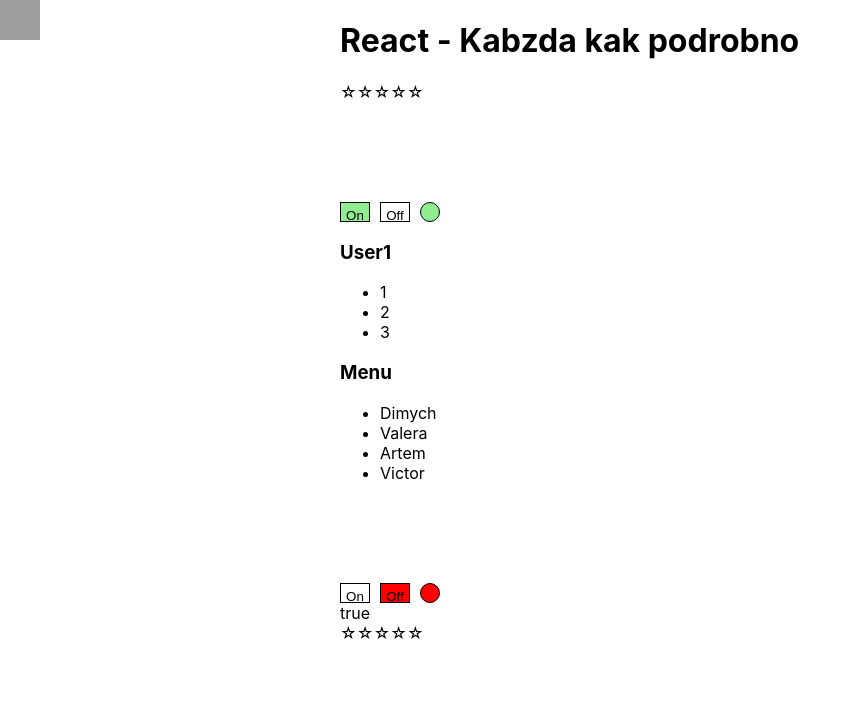
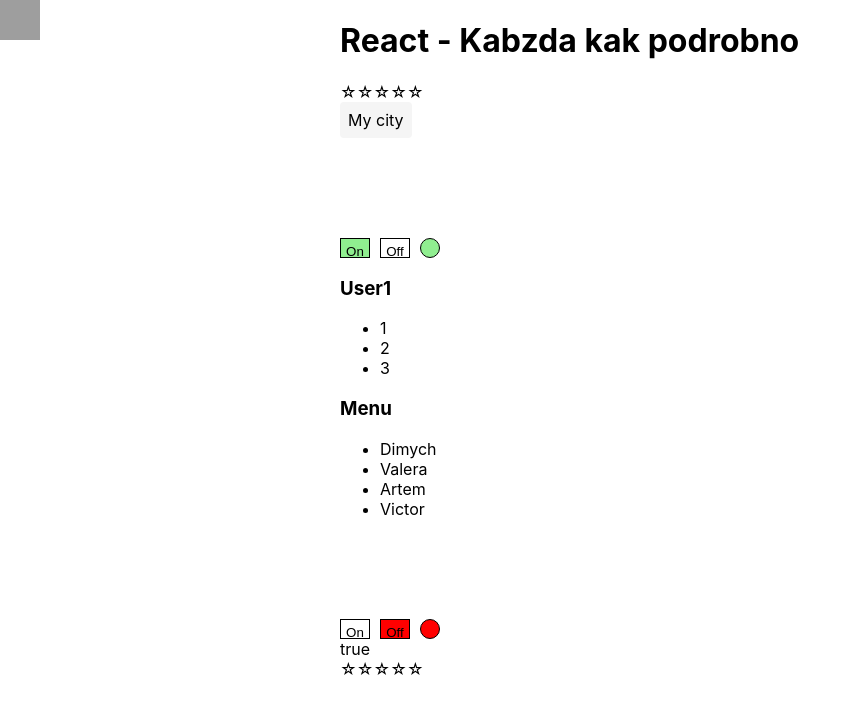
Before and after one commit to Halina2610/react_kabzda-kak-podrobno, a React (Create React App) app: page / in a window 1280 px wide. Shown: the top 714 px of the page, without its empty margins (0-861 px from the left). Built offline with nearby package versions, Linux system fonts and the light colour scheme; grey boxes are pictures that could not be loaded.

Commit message:
6 done + custom select

```diff
--- a/src/App.tsx
+++ b/src/App.tsx
@@ -8,6 +8,7 @@
 import CustomCursor from './components/cursor/CustomCursor';
 import {Rating, RatingValueType} from './components/rating/Rating';
 import {OnOff} from './components/onOff/OnOff';
+import {CustomSelect, Option} from "./components/customSelect/CustomSelect";
 
 function App() {
     const [ratingValue, setRatingValue] = useState<RatingValueType>(0);
@@ -27,11 +28,25 @@
         {title: 'Artem', value: 1},
         {title: 'Victor', value: 1},
     ]
+
+    const options: Option[] = [
+        { label: 'none', value: 'nothing' },
+        { label: 'Minsk', value: 'minsk' },
+        { label: 'Vitebsk', value: 'vitebsk' },
+        { label: 'Polotsk', value: 'polotsk' },
+    ];
+
     return (
         <AppWrapper>
+
+
             <PageTitle title={'React - Kabzda kak podrobno'}/>
             <UncontrolledRating/>
+
+            <CustomSelect options={options} selectName={'My city'}/>
+
             <OnOff value={controlledOnOff} callback={controlledCallback}/>
+
             <UncontrolledAccordion titleValue={'User1'}/>
             <Accordion
                 titleValue={'Menu'}
@@ -43,6 +58,8 @@
             <UncontrolledOnOff onChange={controlledCallback}/> {controlledOnOff.toString()}
             <CustomCursor/>
             <Rating value={ratingValue} onClick={setRatingValue}/>
+
+
         </AppWrapper>
     );
 }
@@ -58,6 +75,7 @@
 const AppWrapper = styled.div`
   width: 600px;
   margin: 0 auto;
+
 `;
 
 export default App;
--- /dev/null
+++ b/src/components/customSelect/CustomSelect.tsx
@@ -0,0 +1,80 @@
+import React, { useState, useRef } from 'react';
+import styled from 'styled-components';
+
+export type Option = {
+    label: string;
+    value: string;
+};
+
+interface SelectProps {
+    options: Option[];
+    selectName: string;
+}
+
+export const CustomSelect = (props: SelectProps) => {
+    const [isOpen, setIsOpen] = useState(false);
+    const [selectedOption, setSelectedOption] = useState<Option | null>(null);
+    const selectRef = useRef<HTMLDivElement>(null);
+
+    const onClickHandler = (option: Option) => {
+        setSelectedOption(option);
+        setIsOpen(false);
+    };
+
+    const toggleOptions = () => {
+        setIsOpen(!isOpen);
+    };
+
+    const handleBlur = () => {
+        setIsOpen(false);
+    };
+
+    return (
+        <SelectContainer ref={selectRef}>
+            <Select onClick={toggleOptions} onBlur={handleBlur}>
+                {selectedOption ? selectedOption.label : props.selectName}
+            </Select>
+            {isOpen && (
+                <OptionsContainer>
+                    {props.options.map((option) => (
+                        <OptionItem key={option.value} onClick={() => onClickHandler(option)}>
+                            {option.label}
+                        </OptionItem>
+                    ))}
+                </OptionsContainer>
+            )}
+        </SelectContainer>
+    );
+};
+
+const SelectContainer = styled.div`
+  position: relative;
+  display: inline-block;
+`;
+
+const Select = styled.div`
+  background-color: #f5f5f5;
+  border-radius: 4px;
+  padding: 8px;
+  cursor: pointer;
+`;
+
+const OptionsContainer = styled.div`
+  position: absolute;
+  top: 100%;
+  left: 0;
+  background-color: #ffffff;
+  border-radius: 4px;
+  box-shadow: 0 2px 5px rgba(0, 0, 0, 0.15);
+  max-height: 200px;
+  overflow-y: auto;
+`;
+
+const OptionItem = styled.div`
+  padding: 8px;
+  cursor: pointer;
+
+  &:hover {
+    background-color: #f39c9c;
+  }
+`;
```
Also changed, not shown: 1 other file (tests, documents, lock files or other folders).
